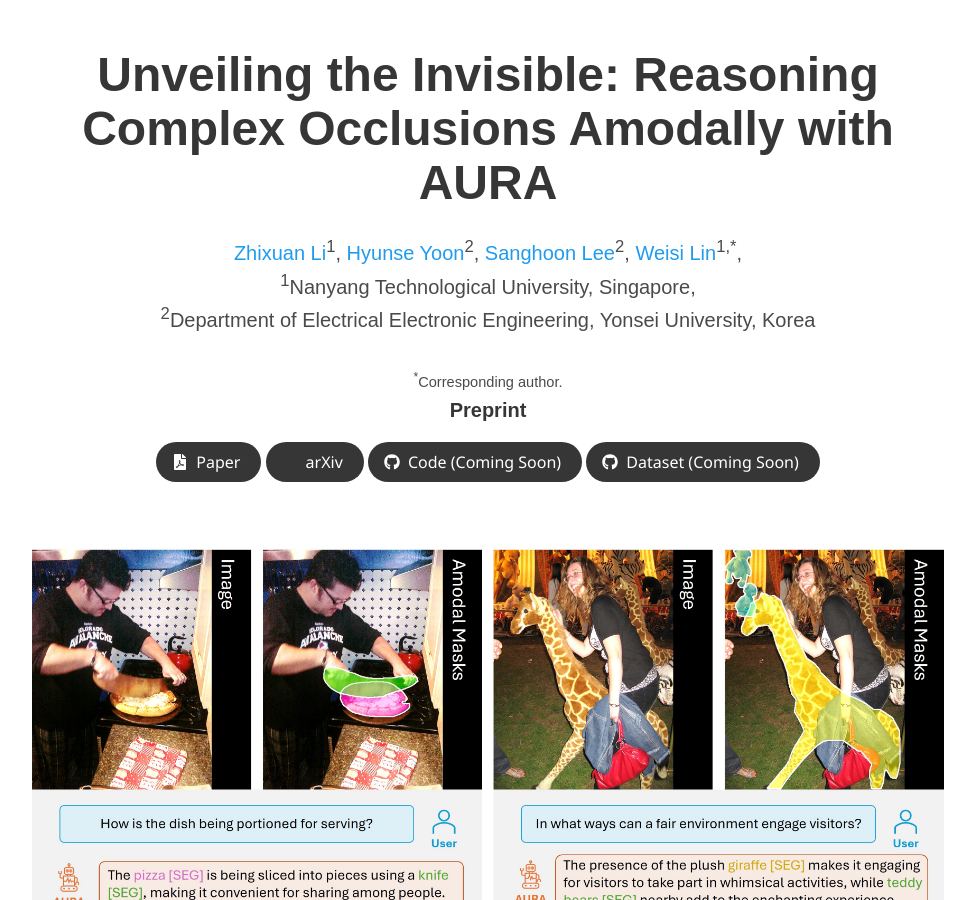
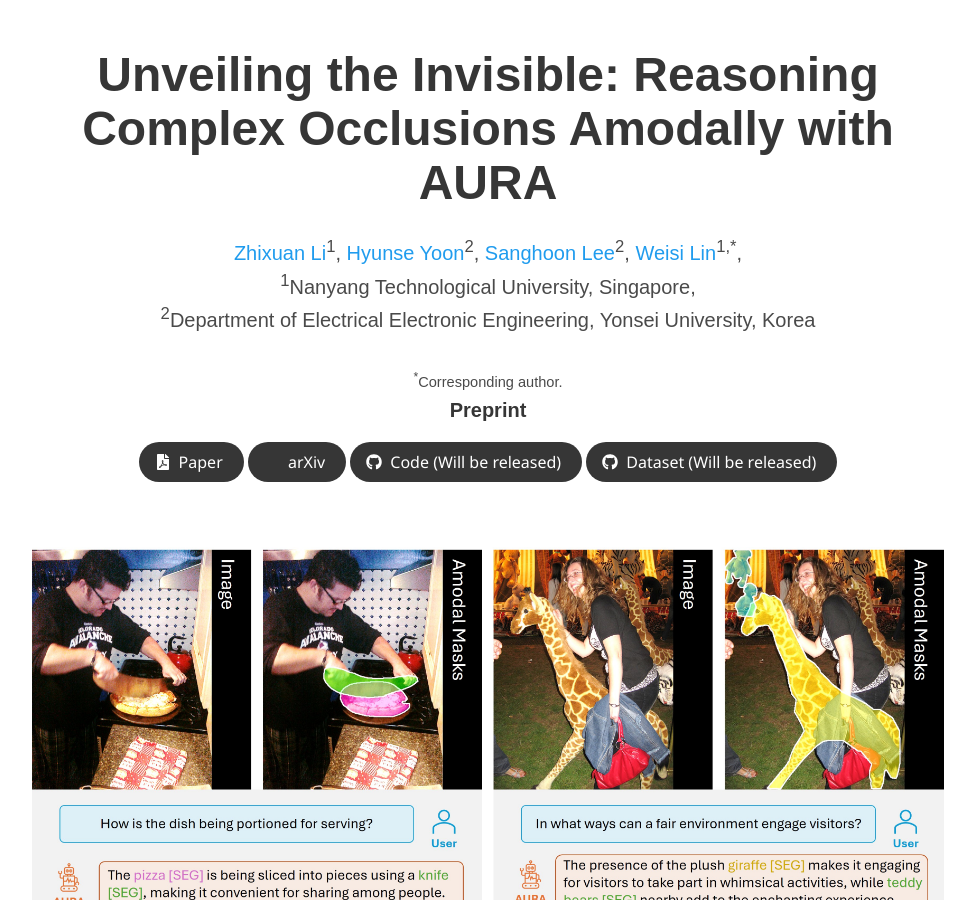
Before and after one commit to zhixuanli/zhixuanli.github.io, a Jekyll site: the page projects/li2025aura/index.html, which Jekyll copies as it is, in a window 1280 px wide and 900 px high. Shown: the whole window, without its empty margins (152-1127 px from the left). Built offline with Jekyll 4.4.1, drawn with Linux system fonts in a browser that asks for light colours; nearby versions of some CDN libraries; some web fonts are replaced; library files that are not in the unit come from our copies; a style sheet for code colours, icons or effects is not loaded.

Commit message:
Update index.html

```diff
--- a/projects/li2025aura/index.html
+++ b/projects/li2025aura/index.html
@@ -77,7 +77,7 @@
                     <div class="publication-links">
                          <!-- Arxiv PDF link -->
                       <span class="link-block">
-                        <a href="https://arxiv.org/abs/2411.13927.pdf" target="_blank"
+                        <a href="https://arxiv.org/pdf/2503.10225" target="_blank"
                         class="external-link button is-normal is-rounded is-dark">
                         <span class="icon">
                           <i class="fas fa-file-pdf"></i>
@@ -88,7 +88,7 @@
 
                             <!-- ArXiv abstract Link -->
                       <span class="link-block">
-                        <a href="https://arxiv.org/abs/2411.13927" target="_blank"
+                        <a href="https://arxiv.org/abs/2503.10225" target="_blank"
                         class="external-link button is-normal is-rounded is-dark">
                         <span class="icon">
                           <i class="ai ai-arxiv"></i>
@@ -115,7 +115,7 @@
                     <span class="icon">
                       <i class="fab fa-github"></i>
                     </span>
-                    <span>Code (Coming Soon)</span>
+                    <span>Code (Will be released)</span>
                   </a>
                 </span>
 
@@ -125,7 +125,7 @@
                   <span class="icon">
                     <i class="fab fa-github"></i>
                   </span>
-                  <span>Dataset (Coming Soon)</span>
+                  <span>Dataset (Will be released)</span>
                 </a>
               </span>
 
```
